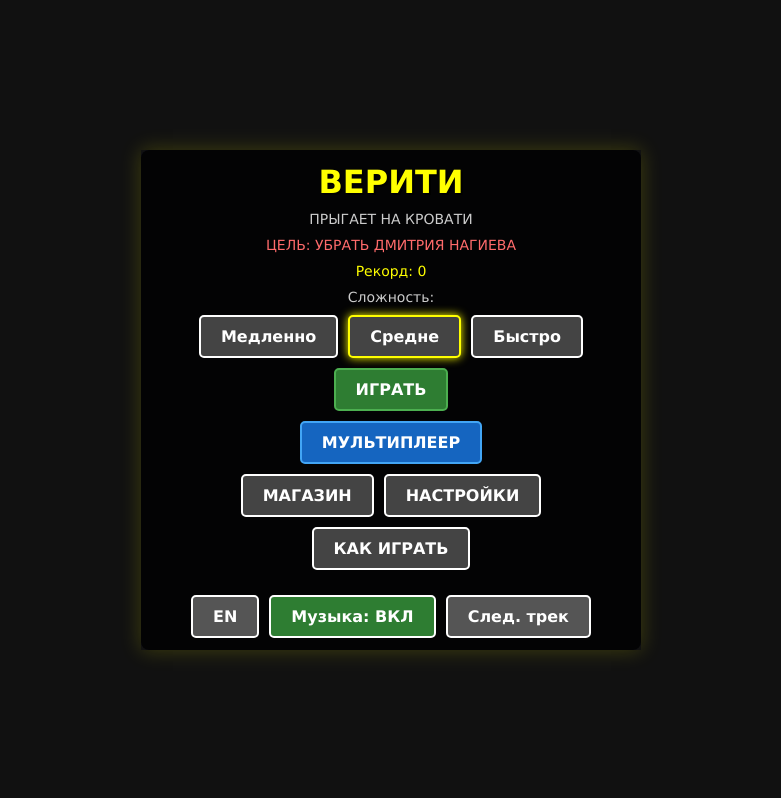
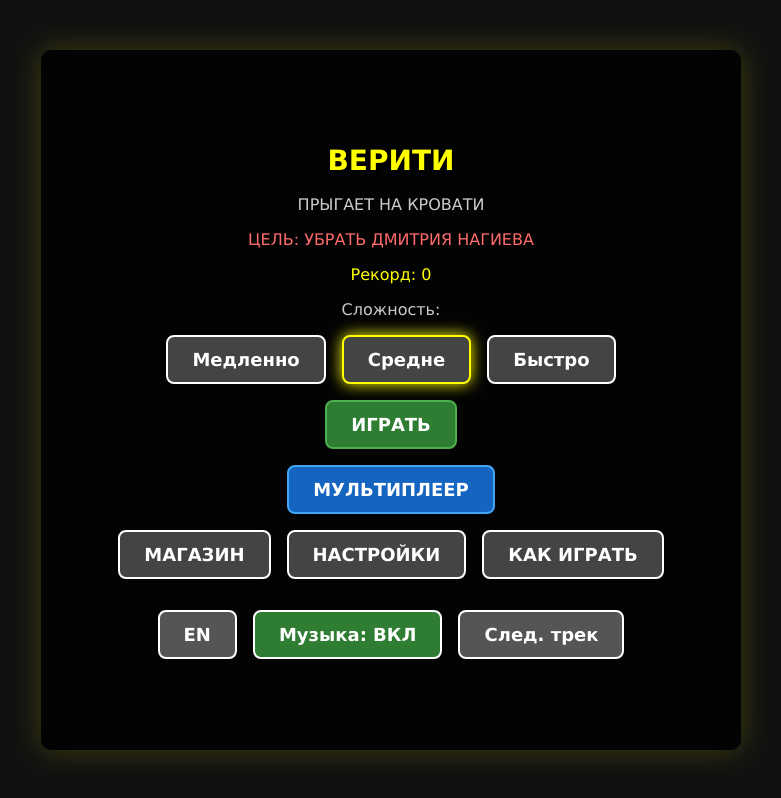
Before and after one commit to negrovicn027-oss/verity, a plain HTML site: page index.html in a window 1280 px wide. Shown: the whole page, without its empty margins (249-1030 px from the left). Drawn offline with Linux system fonts and the light colour scheme.

Commit message:
Update style.css

```diff
--- a/style.css
+++ b/style.css
@@ -12,11 +12,15 @@ body {
     user-select: none;
 }
 
+/* Контейнер увеличен до 700x700 с адаптивностью */
 #game-container {
     position: relative;
-    width: 500px;
-    height: 500px;
-    box-shadow: 0 0 20px rgba(255, 255, 0, 0.2);
+    width: 700px;
+    height: 700px;
+    max-width: 95vw;
+    max-height: 95vh;
+    box-shadow: 0 0 30px rgba(255, 255, 0, 0.2);
+    border-radius: 10px;
 }
 
 canvas {
@@ -24,7 +28,7 @@ canvas {
     width: 100%;
     height: 100%;
     background-color: #14141e;
-    border-radius: 8px;
+    border-radius: 10px;
 }
 
 /* UI Overlays */
@@ -36,7 +40,7 @@ canvas {
     flex-direction: column;
     justify-content: center;
     align-items: center;
-    border-radius: 8px;
+    border-radius: 10px;
     z-index: 10;
 }
 
@@ -45,28 +49,29 @@ canvas {
 }
 
 h1, h2 {
-    margin: 5px 0;
+    margin: 10px 0;
     color: #ffff00;
-    text-shadow: 2px 2px 0 #000;
+    text-shadow: 3px 3px 0 #000;
     text-align: center;
+    font-size: 28px;
 }
 
 p {
-    margin: 5px 0;
-    font-size: 14px;
+    margin: 8px 0;
+    font-size: 16px;
     text-align: center;
     color: #ccc;
 }
 
 button {
-    margin: 5px;
-    padding: 10px 20px;
-    font-size: 16px;
+    margin: 8px;
+    padding: 12px 24px;
+    font-size: 18px;
     font-weight: bold;
     font-family: inherit;
     cursor: pointer;
     border: 2px solid white;
-    border-radius: 5px;
+    border-radius: 8px;
     background: #444;
     color: white;
     transition: 0.2s;
@@ -90,7 +95,7 @@ button:hover {
 }
 .active-diff {
     border-color: yellow;
-    box-shadow: 0 0 10px yellow;
+    box-shadow: 0 0 15px yellow;
 }
 
 /* Glitch effect */
```
